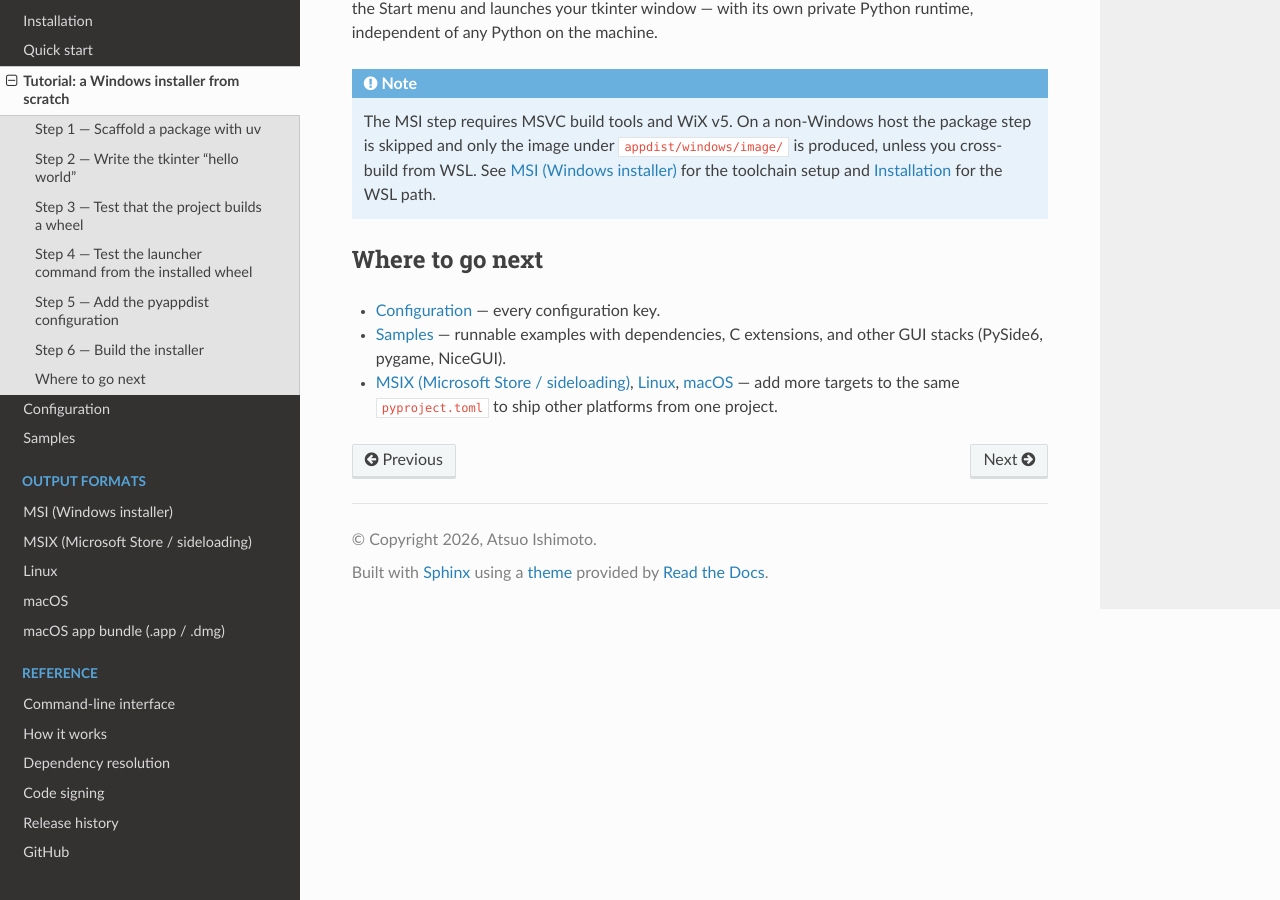
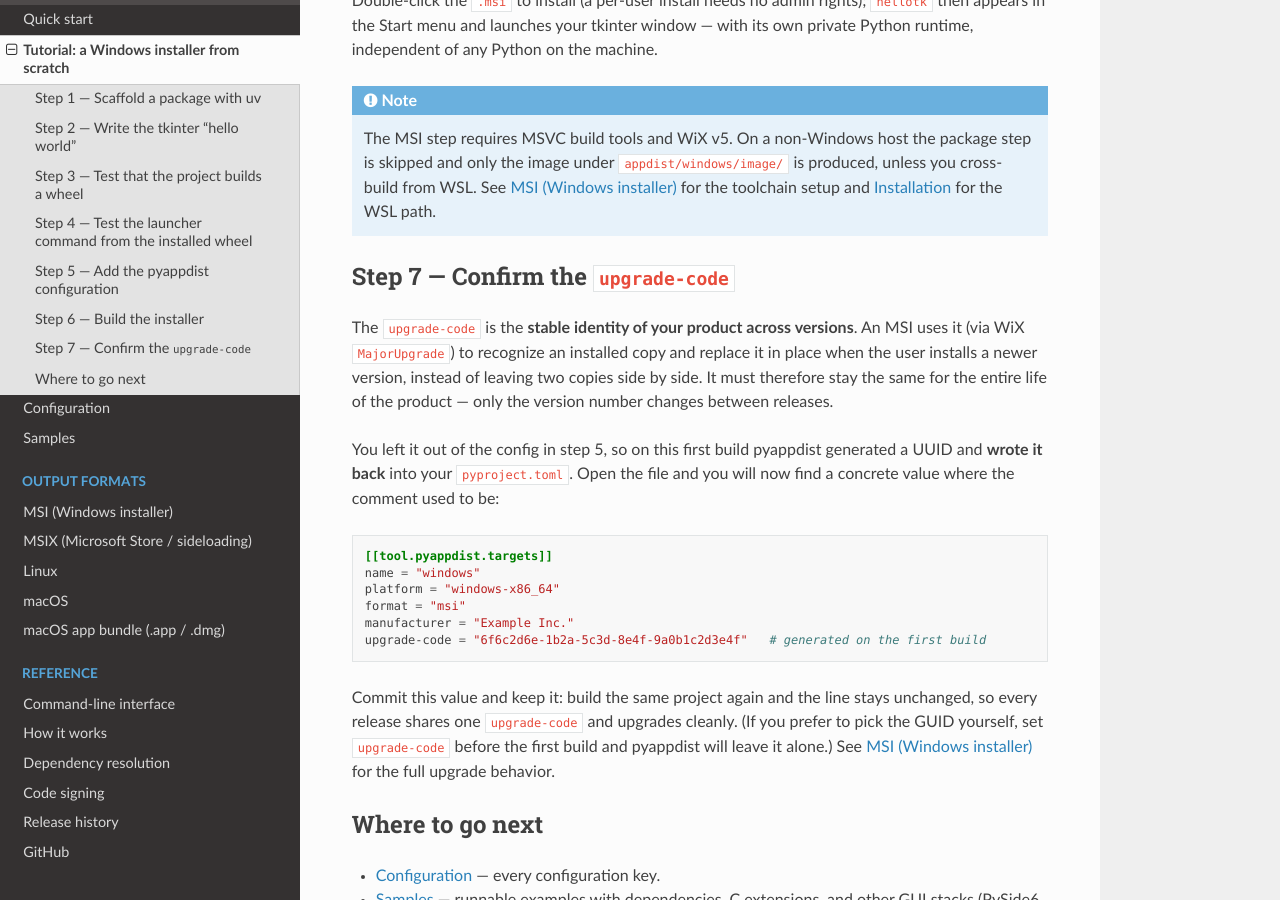
Before and after one commit to atsuoishimoto/pyappdist, a Sphinx documentation site: the page built from docs/tutorial.rst, in a window 1280 px wide and 900 px high, scrolled down 3762 px. Built offline with Sphinx 7.4.7 and the Read the Docs theme 3.1.0, drawn with Linux system fonts in a browser that asks for light colours; some of the changed text lies outside the part shown.

Commit message:
docs: document auto-generated upgrade-code in MSI examples and tutorial
Add a commented upgrade-code line to the MSI config examples that omitted
it (quickstart, configuration, tutorial, e2e/smoke) noting it is
auto-generated and written back on the first build. Add a tutorial step
that walks through confirming the generated upgrade-code and explains
what it means for cross-version upgrades.

```diff
--- a/docs/configuration.rst
+++ b/docs/configuration.rst
@@ -240,6 +240,7 @@ A single project can declare several targets and produce all of these at once:
    platform = "windows-x86_64"
    format = "msi"
    manufacturer = "Example Inc."
+   # upgrade-code = "..."    # auto-generated and written back if omitted
 
    [[tool.pyappdist.targets]]              # a Linux .tar.xz + .run installer
    name = "linux"
--- a/docs/quickstart.rst
+++ b/docs/quickstart.rst
@@ -26,6 +26,7 @@ Add a ``[tool.pyappdist]`` section to your app's ``pyproject.toml``:
    platform = "windows-x86_64"
    format = "msi"
    manufacturer = "Example Inc."
+   # upgrade-code = "..."    # auto-generated and written back if omitted
 
 Each ``[[tool.pyappdist.targets]]`` entry is one output package. ``format`` is
 required and must match the platform's OS — pick the one(s) you need from
--- a/docs/tutorial.rst
+++ b/docs/tutorial.rst
@@ -157,6 +157,7 @@ a GUI), and one Windows MSI target:
    platform = "windows-x86_64"
    format = "msi"
    manufacturer = "Example Inc."
+   # upgrade-code = "..."    # auto-generated and written back if omitted
 
 The ``entry`` is the very command you tested in step 4, and ``gui = true`` is
 what makes the console window disappear. See :doc:`configuration` for every key
@@ -192,6 +193,34 @@ its own private Python runtime, independent of any Python on the machine.
    produced, unless you cross-build from WSL. See :doc:`formats/msi` for the
    toolchain setup and :doc:`installation` for the WSL path.
 
+Step 7 — Confirm the ``upgrade-code``
+-------------------------------------
+
+The ``upgrade-code`` is the **stable identity of your product across versions**. An
+MSI uses it (via WiX ``MajorUpgrade``) to recognize an installed copy and replace it
+in place when the user installs a newer version, instead of leaving two copies
+side by side. It must therefore stay the same for the entire life of the product —
+only the version number changes between releases.
+
+You left it out of the config in step 5, so on this first build pyappdist generated
+a UUID and **wrote it back** into your ``pyproject.toml``. Open the file and you will
+now find a concrete value where the comment used to be:
+
+.. code-block:: toml
+
+   [[tool.pyappdist.targets]]
+   name = "windows"
+   platform = "windows-x86_64"
+   format = "msi"
+   manufacturer = "Example Inc."
+   upgrade-code = "6f6c2d6e-1b2a-5c3d-8e4f-9a0b1c2d3e4f"   # generated on the first build
+
+Commit this value and keep it: build the same project again and the line stays
+unchanged, so every release shares one ``upgrade-code`` and upgrades cleanly. (If
+you prefer to pick the GUID yourself, set ``upgrade-code`` before the first build
+and pyappdist will leave it alone.) See :doc:`formats/msi` for the full upgrade
+behavior.
+
 Where to go next
 ----------------
 
```
Also changed, not shown: 1 other file.
